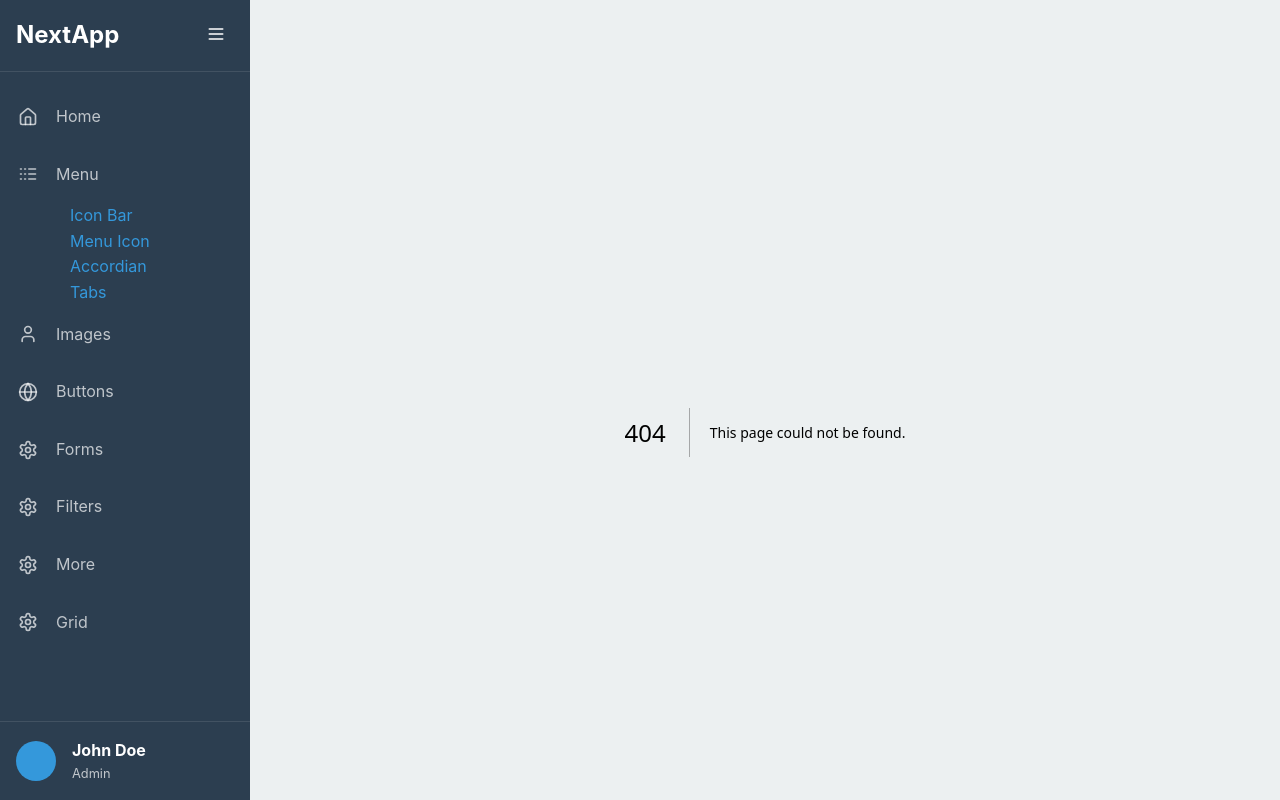
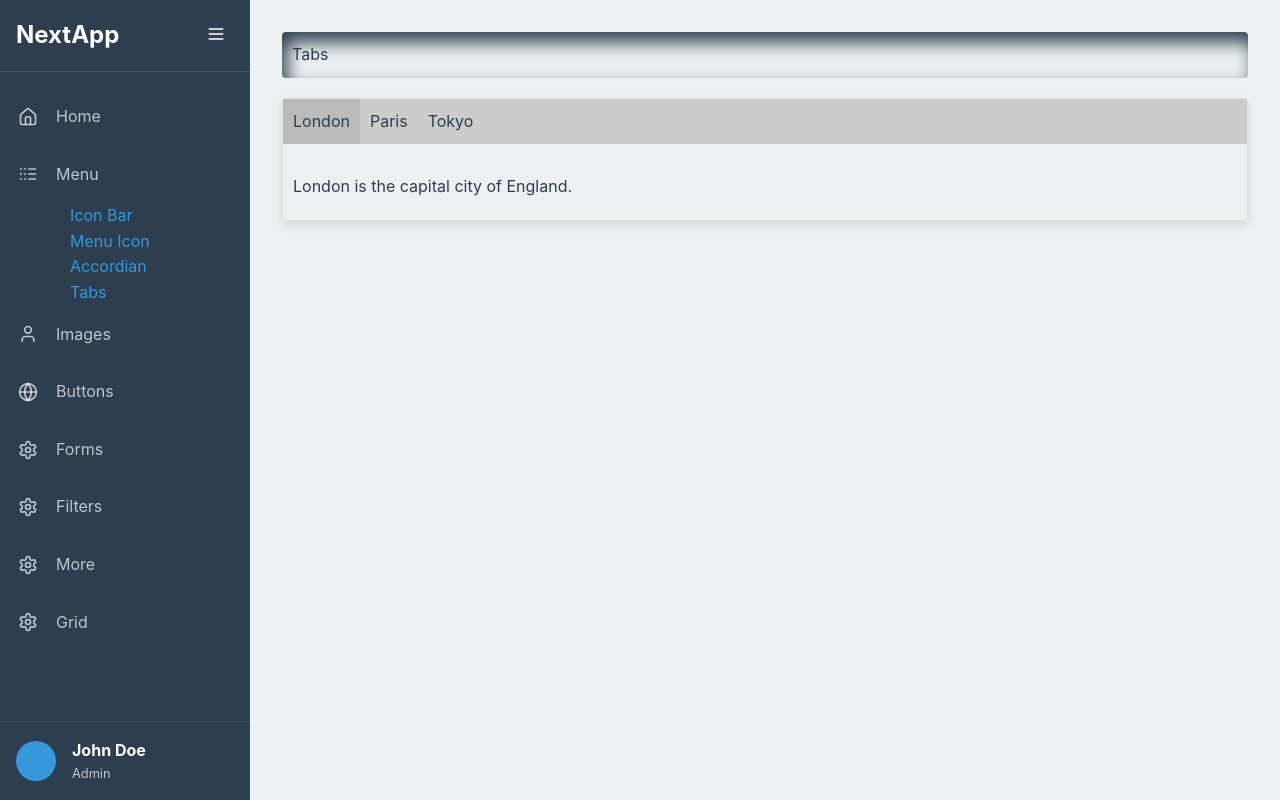
Before and after one commit to Adnankhan690/next-css-project, a Next.js app: page /menu/tabs in a window 1280 px wide. Before the commit this address had no page. Built offline with nearby package versions, Linux system fonts and the light colour scheme.

Commit message:
add tab and InsetShadowCard

```diff
--- /dev/null
+++ b/src/app/menu/tabs/page.tsx
@@ -0,0 +1,12 @@
+import InsetShadowCard from "@/components/InsetShadowCard/InsetShadowCard";
+import Tab from "@/components/tab/Tab";
+import styles from "./tabs.module.scss";
+
+export default function Tabs () {
+  return (
+    <div className={styles.mainCon}>
+      <InsetShadowCard title="Tabs" />
+      <Tab />
+    </div>
+  );
+}
--- /dev/null
+++ b/src/app/menu/tabs/tabs.module.scss
@@ -0,0 +1,5 @@
+.mainCon {
+  display: flex;
+  flex-direction: column;
+  gap: 20px;
+}
--- /dev/null
+++ b/src/components/InsetShadowCard/InsetShadowCard.module.scss
@@ -0,0 +1,5 @@
+.cardCon {
+  padding: 10px;
+  border-radius: 4px;
+  box-shadow: 5px 10px 18px inset;
+}
--- /dev/null
+++ b/src/components/InsetShadowCard/InsetShadowCard.tsx
@@ -0,0 +1,9 @@
+import styles from "./InsetShadowCard.module.scss";
+
+export default function InsetShadowCard ({title}: {title: string}) {
+  return (
+    <div className={styles.cardCon}>
+      <p>{title}</p>
+    </div>
+  )
+}
--- /dev/null
+++ b/src/components/tab/Tab.module.scss
@@ -0,0 +1,30 @@
+.mainCon {
+  display: flex;
+  flex-direction: column;
+  gap: 20px;
+  border: 1px solid #e0e0e0;
+  border-radius: 4px;
+  padding-bottom: 10px;
+  box-shadow: 0 4px 8px rgba(0, 0, 0, 0.1);
+}
+.tabMainCon {
+  display: flex;
+  background: #ccc;
+}
+.tabTitle {
+  cursor: pointer;
+  padding: 4px;
+  padding: 10px;
+
+  &:hover {
+    background: #bbb;
+    transition: 0.3s ease;
+  }
+}
+.contentCon {
+  padding: 10px;
+}
+.active {
+  background: #bbb;
+  transition: 0.3s ease;
+}
--- /dev/null
+++ b/src/components/tab/Tab.tsx
@@ -0,0 +1,52 @@
+'use client';
+import { useState } from "react";
+import styles from "./Tab.module.scss";
+
+const tabItems = [
+  { id: 1, title: 'London', content: 'London is the capital city of England.' },
+  { id: 2, title: 'Paris', content: 'Paris is the capital of France.' },
+  { id: 3, title: 'Tokyo', content: 'Tokyo is the capital of Japan.' },
+];
+
+export default function Tab () {
+  const [openTab, setOpenTab] = useState(tabItems[0].id);
+
+
+  const handleToggleTab = (id: number) => {
+    setOpenTab(id);
+  };
+
+  return (
+    <div className={styles.mainCon}>
+      <div className={styles.tabMainCon}>
+        {
+          tabItems.map((tab) => {
+            return (
+              <div onClick={() => handleToggleTab(tab.id)}
+                className={`${styles.tabTitle} ${tab.id === openTab ? styles.active : ''}`}
+                key={tab.id}
+              >
+                <p>{tab.title}</p>
+              </div>
+            );
+          })
+        }
+      </div>
+      <div className={styles.contentCon}>
+        {
+          tabItems.map((tab) => {
+            return (
+              <div key={tab.id}>
+                {openTab === tab.id &&
+                  <div className={styles.tabContent}>
+                    <p>{tab.content}</p>
+                  </div>
+                }
+              </div>
+            );
+          })
+        }
+      </div>
+    </div>
+  );
+}
```
